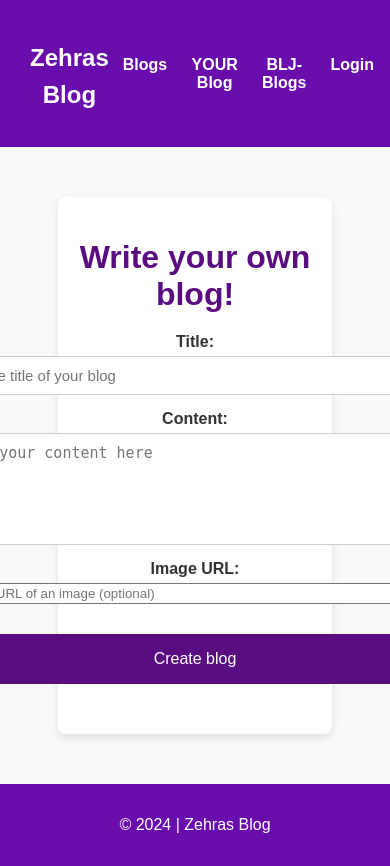
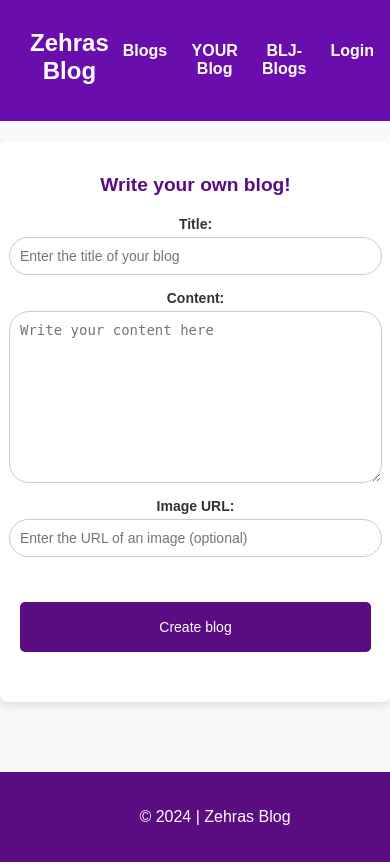
Before and after one commit to Zehra-n/BlogZehra, a PHP site: page /BlogZehra/BlogsWriting.php in a window 390 px wide; the page is wider, and only the part inside the window is pictured. Run offline with PHP 8.4, Linux system fonts and the light colour scheme; the visitor is signed in with stand-in values (Sample User, id 1).

Commit message:
fehlt login responsive und schöner macher

```diff
--- a/css/styles.css
+++ b/css/styles.css
@@ -97,26 +96,49 @@ header nav ul li a:hover {
     box-shadow: 0px 4px 10px rgba(0, 0, 0, 0.2);
 }
 
-
 footer {
-    background-color: #6a0dad; /* Violett */
+    background-color: #6a0dad;
     color: white;
     text-align: center;
-    padding: 1rem 0;
     width: 100%;
-    position: relative; /* Fügt sicher, dass der Footer immer am Ende bleibt */
-    bottom: 0;          /* Stellt sicher, dass der Footer unten bleibt */
-    margin-top: auto;   /* Stellt sicher, dass der Footer nach oben schiebt, wenn der Inhalt nicht genug ist */
+    position: relative;
+    bottom: 0;
+    margin-top: auto;
+    padding: 10px 0;
 }
 
+/* Media Queries für kleinere Bildschirmgrößen */
 
+/* Für Tablets und größere Bildschirme (max. 768px) */
+@media (max-width: 768px) {
+    .cards {
+        justify-content: center;
+        gap: 1rem; /* Weniger Abstand zwischen den Karten */
+    }
 
-/* Media Queries für Responsive Design */
-@media (max-width: 768px) {
-    .blog-list {
-        padding: 0 20px;
-    }
-    .blog-card {
-        padding: 15px;
+    .card {
+        width: 45%; /* Karten auf Tablets 45% der Breite */
+        height: 220px; /* Leicht angepasste Höhe */
+        font-size: 1rem; /* Kleinere Schrift auf Tablets */
     }
 }
+
+/* Für Smartphones und kleinere Bildschirme (max. 480px) */
+@media (max-width: 480px) {
+    .cards {
+        flex-direction: column; /* Karten untereinander anordnen */
+        gap: 1rem; /* Weniger Abstand zwischen den Karten */
+        justify-content: flex-start; /* Karten oben ausrichten */
+    }
+
+    .card {
+        width: 90%; /* Karten auf Smartphones füllen 90% der Breite */
+        height: 180px; /* Kleinere Höhe der Karten auf Smartphones */
+        font-size: 0.9rem; /* Kleinere Schrift auf Smartphones */
+        padding: 1rem; /* Weniger Padding auf kleinen Geräten */
+    }
+
+    footer {
+        padding: 20px 0; /* Mehr Abstand im Footer */
+    }
+}
--- a/index.php
+++ b/index.php
@@ -7,6 +7,7 @@
     <meta name="viewport"
           content="width=device-width, user-scalable=no, initial-scale=1.0, maximum-scale=1.0, minimum-scale=1.0">
     <meta http-equiv="X-UA-Compatible" content="ie=edge">
+    <base href="http://localhost/BlogZehra/">
     <!--link rel="stylesheet" href="https://cdn.jsdelivr.net/npm/bulma@1.0.2/css/bulma.min.css"-->
     <link rel="stylesheet" href="css/styles.css">
     <title>Blog</title>
--- a/router/routes.php
+++ b/router/routes.php
@@ -27,6 +27,9 @@ switch ($page) {
     case 'kollegen.php':
         require $viewDir . '/kollegen.php';
         break;
+    case 'rate.php':
+        require $viewDir . '/rate.php';
+        break;
     default:
         http_response_code(404);
         require $viewDir . '/404_view.php';
--- a/views/BlogsWriting.php
+++ b/views/BlogsWriting.php
@@ -35,6 +35,8 @@
         form {
             display: flex;
             flex-direction: column;
+            align-items: center; /* Stellt sicher, dass die Formularelemente zentriert sind */
+            width: 100%;
         }
 
         label {
@@ -43,17 +45,21 @@
             color: #333;
         }
 
-        input[type="text"], textarea {
+        input[type="text"],
+        textarea,
+        input[type="url"] {
             margin-bottom: 15px;
             padding: 10px;
             border: 1px solid #ccc;
             border-radius: 20px;
             font-size: 15px;
+            width: 100%;
+            max-width: 500px; /* Maximale Breite für Textfelder */
         }
 
         textarea {
             resize: vertical;
-            width: 500px;
+            height: 200px; /* Standardhöhe für Textarea */
         }
 
         button {
@@ -67,29 +73,82 @@
             cursor: pointer;
             font-size: 16px;
             height: 50px;
+            width: 100%; /* Button nimmt die gesamte Breite ein */
+            max-width: 500px;
         }
 
         button:hover {
             background-color: #7b29a8;
         }
 
-        .success-message {
-            background-color: #d4edda;
-            color: #155724;
+        .success-message,
+        .error-message {
             padding: 15px;
             margin-top: 20px;
             border-radius: 5px;
             text-align: center;
+            width: 100%;
+            max-width: 500px;
+        }
+
+        .success-message {
+            background-color: #d4edda;
+            color: #155724;
         }
 
         .error-message {
             background-color: #f8d7da;
             color: #721c24;
-            padding: 15px;
-            margin-top: 20px;
-            border-radius: 5px;
+        }
+
+        footer {
             text-align: center;
+            margin-top: 50px;
+            padding: 20px;
+            background-color: #5a0d80;
+            color: white;
         }
+
+        /* Responsive Design */
+        @media (max-width: 768px) {
+            main {
+                width: 90%; /* Auf kleineren Geräten wird die Breite angepasst */
+                margin: 20px auto;
+            }
+
+            h1 {
+                font-size: 1.5rem; /* Kleinere Schriftgröße für kleine Bildschirme */
+            }
+
+            input[type="text"],
+            textarea,
+            input[type="url"],
+            button {
+                max-width: 100%; /* Stellt sicher, dass die Eingabefelder und Buttons die gesamte Breite einnehmen */
+            }
+
+            textarea {
+                height: 150px; /* Kleinere Textarea auf kleineren Geräten */
+            }
+        }
+
+        @media (max-width: 480px) {
+            h1 {
+                font-size: 1.2rem; /* Noch kleinere Schriftgröße für sehr kleine Geräte */
+            }
+
+            label {
+                font-size: 14px; /* Kleinere Beschriftung */
+            }
+
+            input[type="text"],
+            textarea,
+            input[type="url"],
+            button {
+                font-size: 14px; /* Kleinere Schriftgröße für Eingabefelder und Buttons */
+            }
+        }
+
     </style>
 </head>
 <body>
@@ -110,10 +169,9 @@ if ($_SERVER['REQUEST_METHOD'] === 'POST') {
     $title = trim($_POST['title']);
     $content = trim($_POST['content']);
     $image_url = trim($_POST['image']);
-    $author_id = $_SESSION['user_id']; // Angemeldeter Benutzer
+    $author_id = $_SESSION['user_id'];
 
     try {
-        // Blog-Beitrag speichern
         $stmt = $pdo->prepare("INSERT INTO posts (title, content, image_url, author_id) VALUES (:title, :content, :image_url, :author_id)");
         $stmt->execute([
             'title' => $title,
@@ -122,10 +180,9 @@ if ($_SERVER['REQUEST_METHOD'] === 'POST') {
             'author_id' => $author_id,
         ]);
 
-        // Erfolgsnachricht
         echo "<div class='success-message'>Post created successfully! <a href='blogs.php'>To the blogs</a></div>";
     } catch (PDOException $e) {
-        // Fehlermeldung
+
         echo "<div class='error-message'>Error: " . $e->getMessage() . "</div>";
     }
 }
--- a/views/logout.php
+++ b/views/logout.php
@@ -1,13 +1,10 @@
 <?php
 session_start();
 
-// Alle Session-Daten löschen
 $_SESSION = [];
 
-// Session beenden
 session_destroy();
 
-// Zurück zur Login-Seite leiten
 header("Location: login.php");
 exit;
 ?>
```
Also changed, not shown: other parts of css/styles.css (+14 -15 lines), views/blogs.php (+62 -15 lines), views/rate.php (added, +33 -0 lines), views/signup.php (+0 -7 lines).
